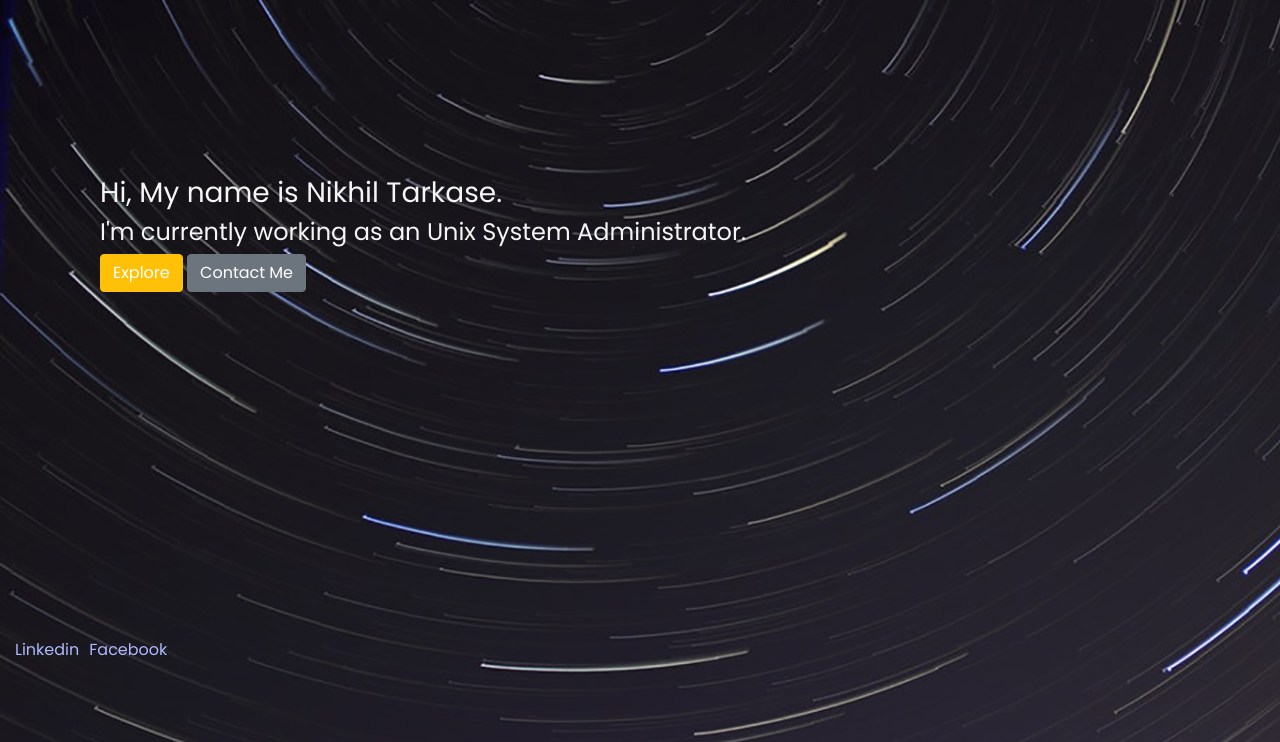
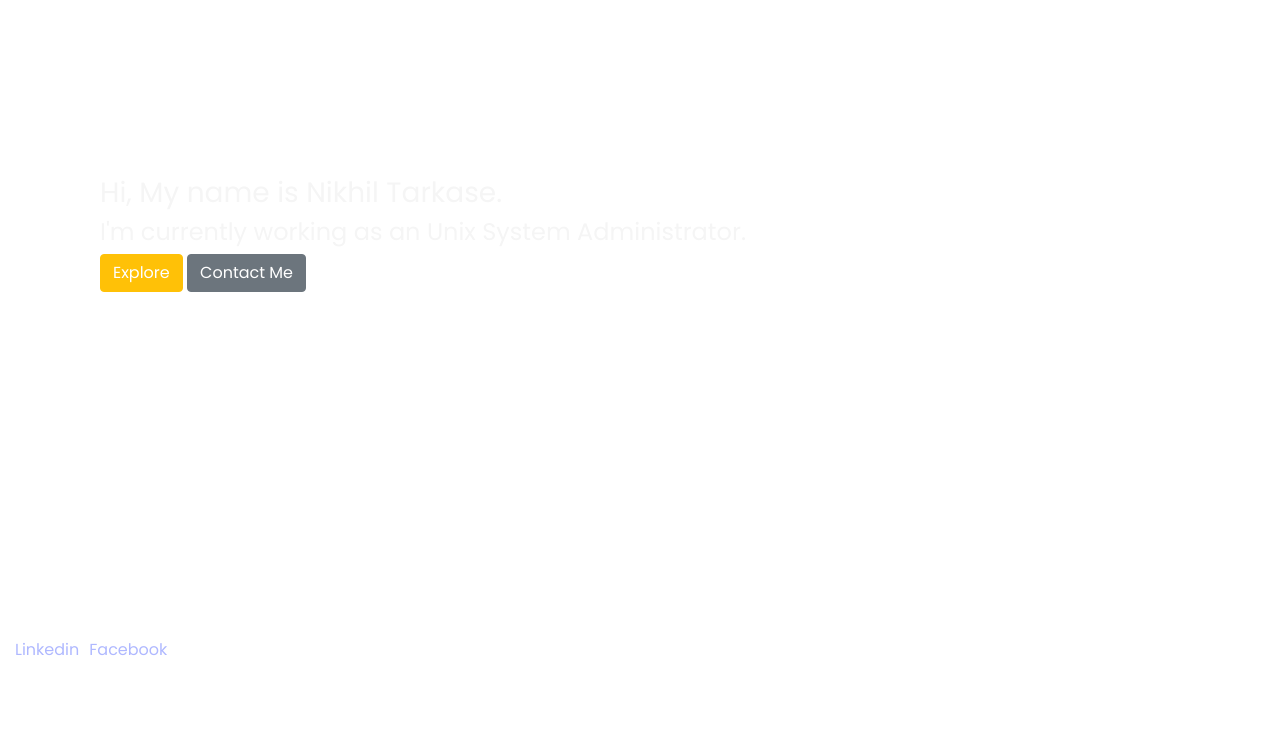
Before and after one commit to nikhiltarkase/nikhiltarkase, a website: page index.html in a window 1280 px wide. Shown: the part 58-800 px from the top of the page. Drawn offline with nearby package versions, Linux system fonts and the light colour scheme.

Commit message:
Update style.css

```diff
--- a/css/style.css
+++ b/css/style.css
@@ -1,7 +1,7 @@
 body{
     font-family: 'Poppins', sans-serif !important;
-    background-image: url(../img/back1.jpeg);
-    background-repeat: no-repeat;
+    background-color: #56636A;
+
     background-size: auto;
 
     color: whitesmoke !important;
```
